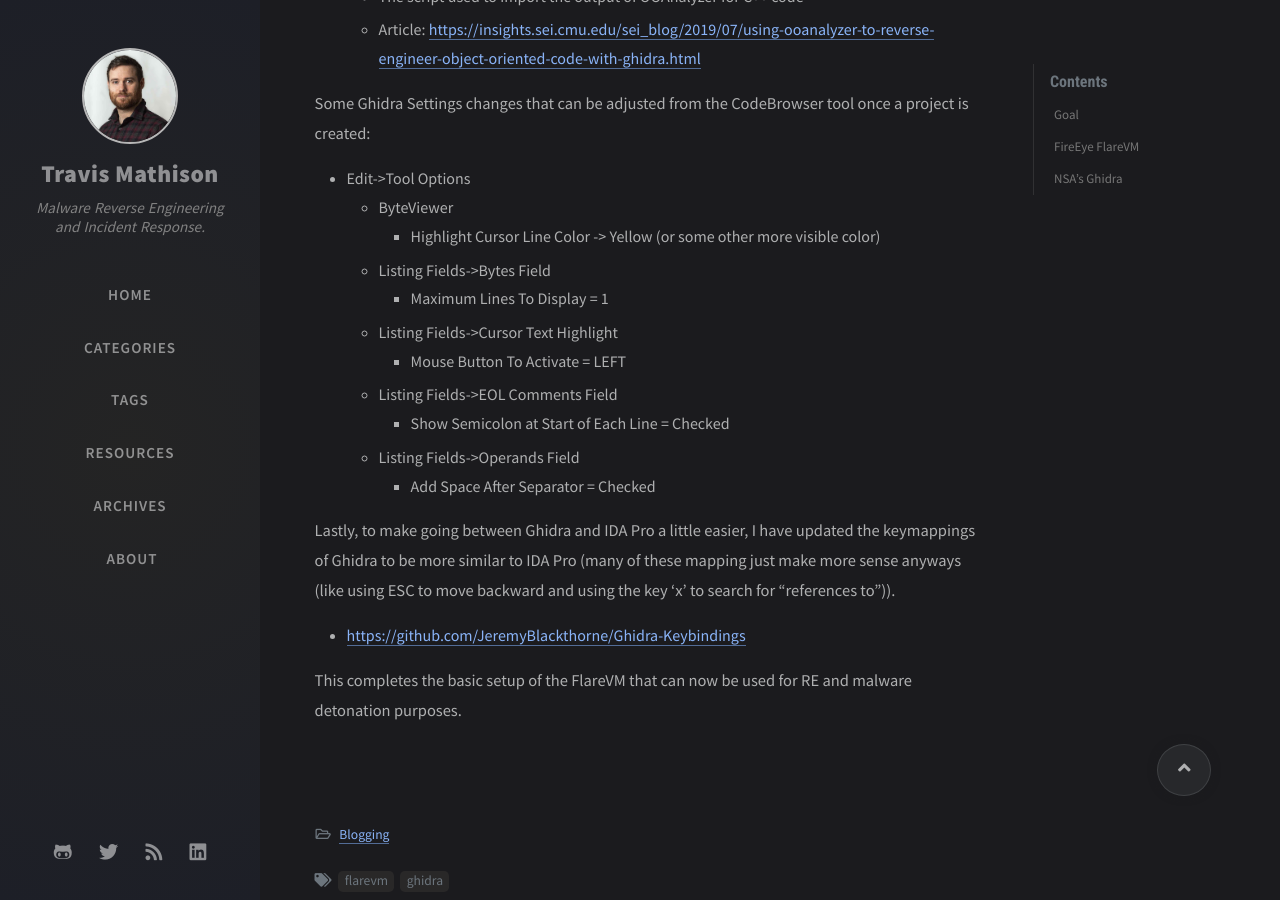
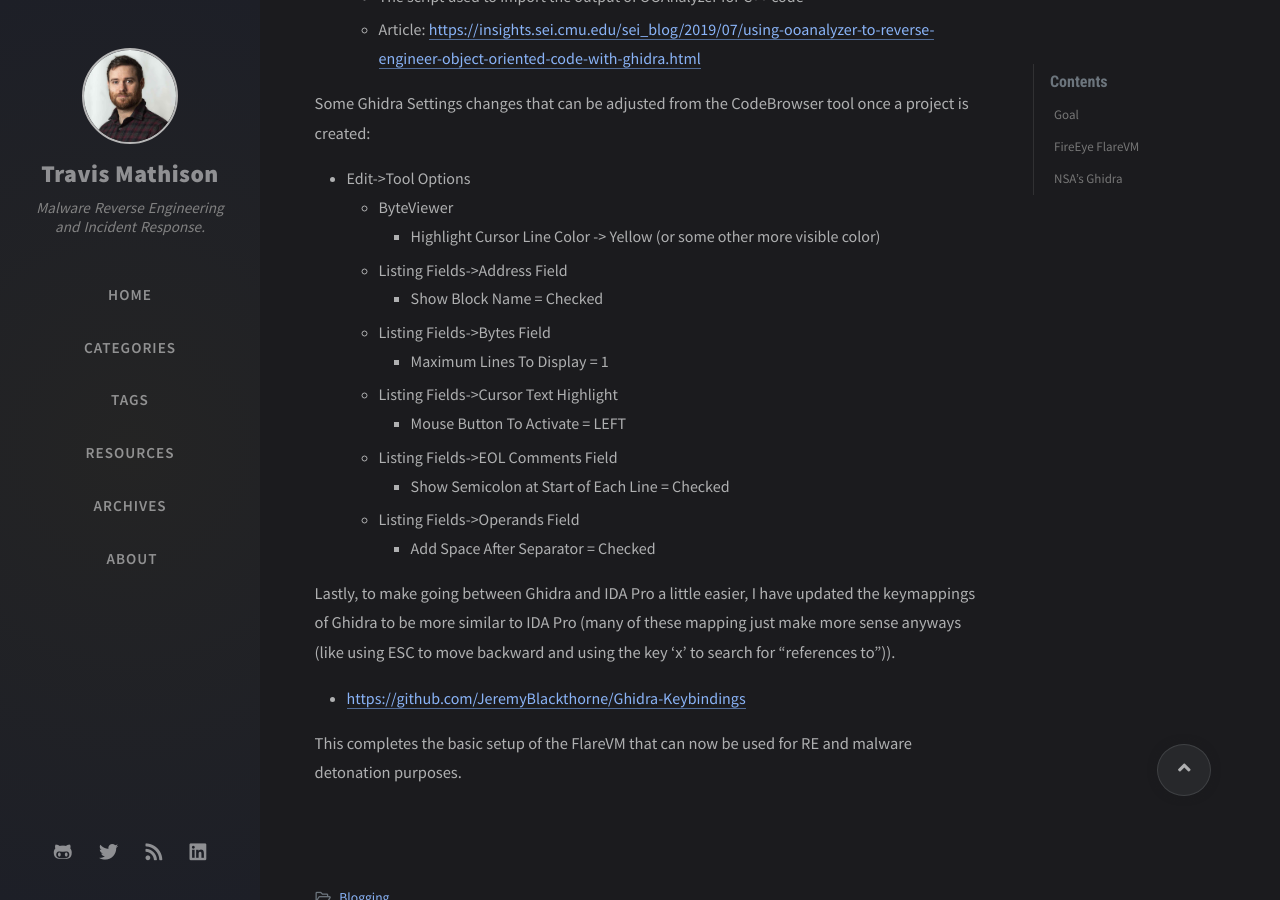
Before and after one commit to tdmathison/tdmathison.github.io, a Jekyll site: the page built from _posts/2020-09-21-Getting-started-FlareVM-Ghidra.md, in a window 1280 px wide and 900 px high, scrolled down 3332 px. Built offline with Jekyll 4.4.1, drawn with Linux system fonts in a browser that asks for light colours; nearby versions of some CDN libraries; comment, search, counter and statistics services are not loaded.

Commit message:
updated suggested setting change

```diff
--- a/_posts/2020-09-21-Getting-started-FlareVM-Ghidra.md
+++ b/_posts/2020-09-21-Getting-started-FlareVM-Ghidra.md
@@ -86,6 +86,8 @@
 * Edit->Tool Options
   * ByteViewer
     * Highlight Cursor Line Color -> Yellow (or some other more visible color)
+  * Listing Fields->Address Field
+    * Show Block Name = Checked
   * Listing Fields->Bytes Field
     * Maximum Lines To Display = 1
   * Listing Fields->Cursor Text Highlight
```
